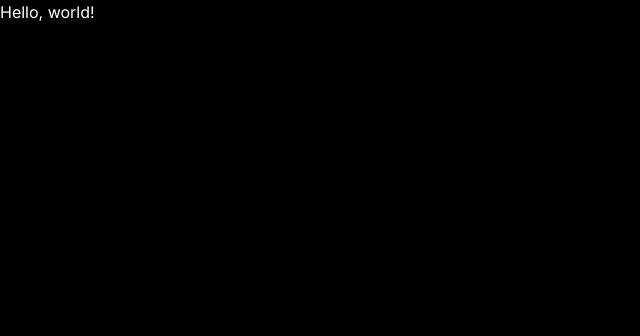
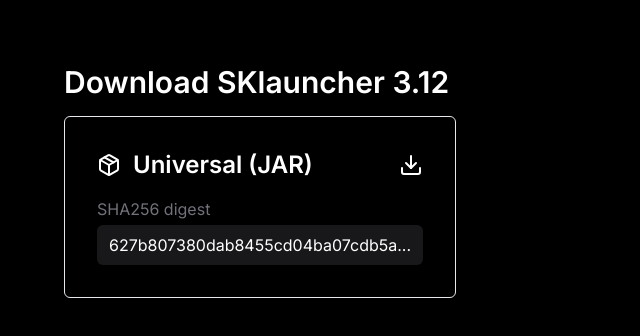
Before and after one commit to interrrp/skdownload, a Next.js app: page / in a window 1280 px wide. Shown: the top 336 px of the page, without its empty margins (0-640 px from the left). Built offline with nearby package versions, Linux system fonts and the light colour scheme.

Commit message:
Add Universal (JAR) download

```diff
--- a/app/page.tsx
+++ b/app/page.tsx
@@ -1,7 +1,17 @@
+import DownloadCard from "@/components/download-card";
+import { PackageIcon } from "lucide-react";
+
 export default function Home() {
   return (
-    <main>
-      <p>Hello, world!</p>
+    <main className="p-16">
+      <h1 className="text-3xl font-semibold mb-4">Download SKlauncher 3.12</h1>
+
+      <DownloadCard
+        name="Universal (JAR)"
+        icon={PackageIcon}
+        downloadURL="https://skmedix.pl/binaries/_/SKlauncher-3.1.2.jar"
+        sha256Digest="627b807380dab8455cd04ba07cdb5a70a7c6f5d510c64296456f41588b60201a"
+      />
     </main>
   );
 }
--- /dev/null
+++ b/components/copy-text.tsx
@@ -0,0 +1,17 @@
+"use client";
+
+type CopyTextProps = {
+  text: string;
+  cutAt?: number;
+};
+
+export default function CopyText({ text, cutAt }: CopyTextProps) {
+  return (
+    <button
+      className="py-2 px-3 bg-zinc-900 hover:bg-zinc-800 duration-100 rounded-md block"
+      onClick={() => navigator.clipboard.writeText(text)}
+    >
+      {cutAt ? `${text.slice(0, cutAt)}...` : text}
+    </button>
+  );
+}
--- /dev/null
+++ b/components/download-card.tsx
@@ -0,0 +1,36 @@
+import { DownloadIcon, LucideIcon } from "lucide-react";
+import Link from "next/link";
+
+import CopyText from "@/components/copy-text";
+
+type DownloadCardProps = {
+  name: string;
+  icon: LucideIcon;
+  downloadURL: string;
+  sha256Digest: string;
+};
+
+export default function DownloadCard({
+  name,
+  icon: Icon,
+  downloadURL,
+  sha256Digest,
+}: DownloadCardProps) {
+  return (
+    <section className="p-8 border w-fit rounded-md space-y-4">
+      <div className="flex items-center gap-3 w-full">
+        <Icon />
+        <h2 className="text-2xl font-semibold">{name}</h2>
+
+        <Link href={downloadURL} className="ml-auto">
+          <DownloadIcon />
+        </Link>
+      </div>
+
+      <div className="space-y-1">
+        <label className="text-zinc-500">SHA256 digest</label>
+        <CopyText text={sha256Digest} cutAt={30} />
+      </div>
+    </section>
+  );
+}
--- a/package.json
+++ b/package.json
@@ -10,6 +10,7 @@
     "lint": "next lint"
   },
   "dependencies": {
+    "lucide-react": "^0.292.0",
     "next": "14.0.3",
     "react": "^18",
     "react-dom": "^18"
```
Also changed, not shown: 1 other file (tests, documents, lock files or other folders).
